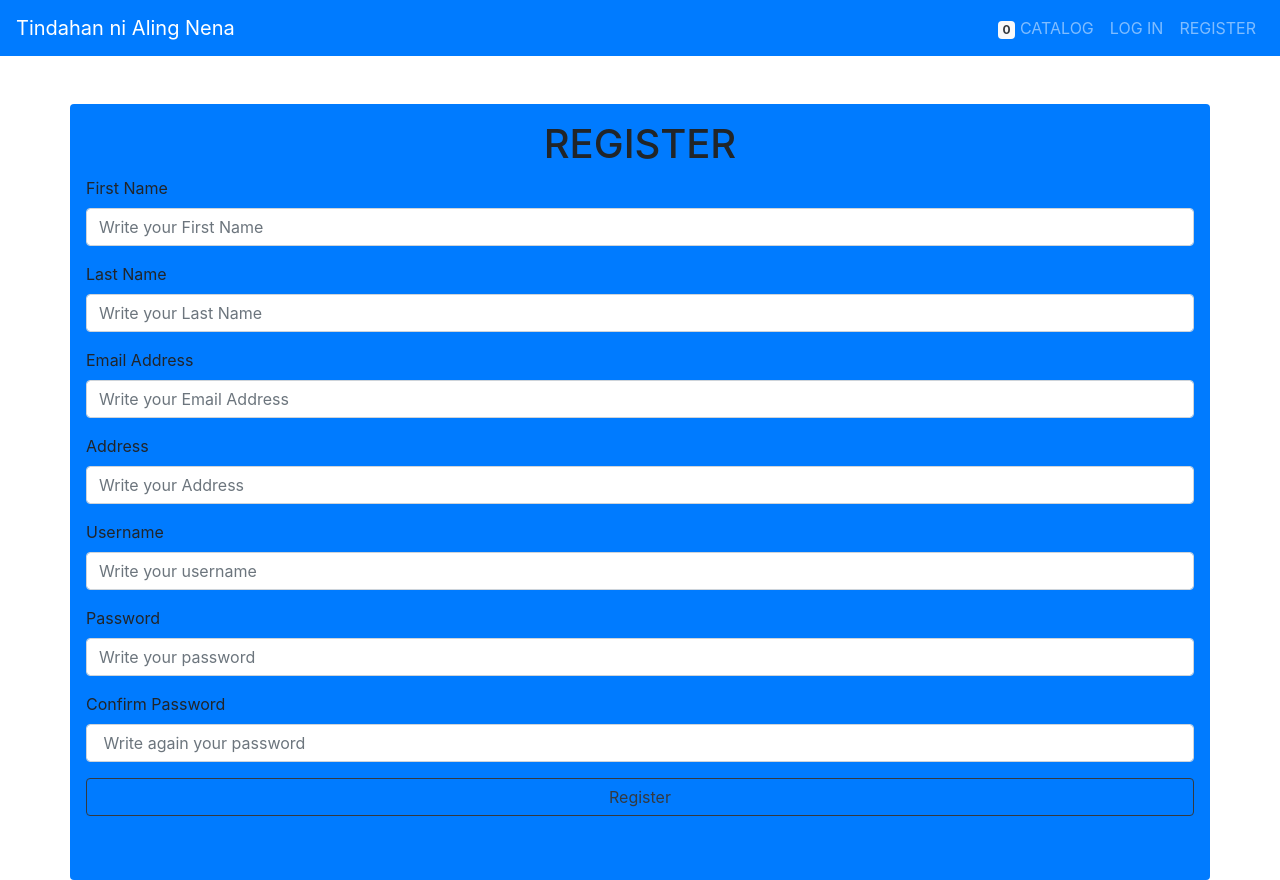
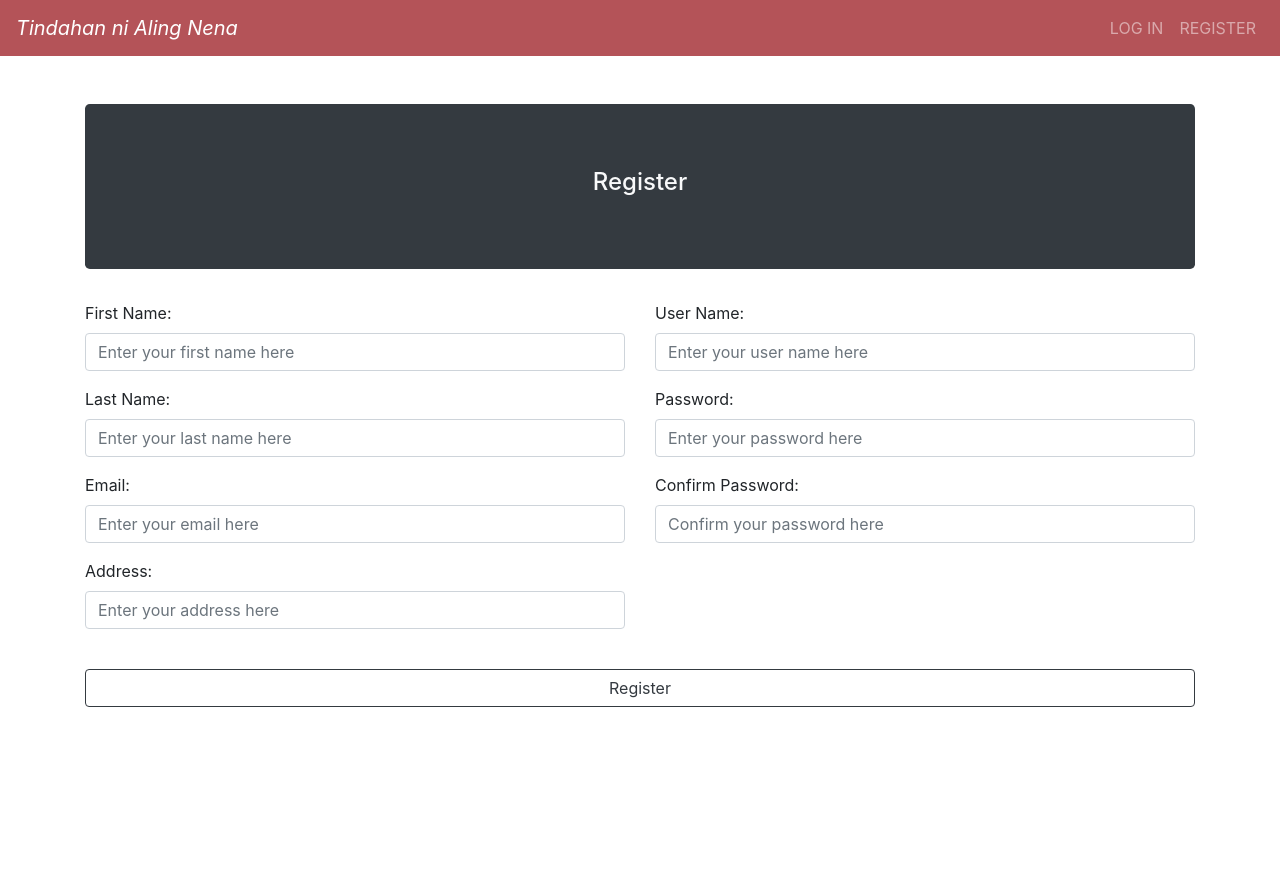
Before and after one commit to jedruspatron/tindahanNiAlingNena, a PHP site: page /app/views/register.php in a window 1280 px wide. After the commit the page ends 707 px from the top, so only its background shows below. Run offline with PHP 8.4, Linux system fonts and the light colour scheme; some libraries are stand-ins or nearby versions.

Commit message:
update 01112019

```diff
--- a/app/assets/css/style.css
+++ b/app/assets/css/style.css
@@ -0,0 +1,4 @@
+
+#sevy {
+	background-color: #B45358;
+}
--- a/app/assets/js/script.js
+++ b/app/assets/js/script.js
@@ -0,0 +1,166 @@
+$(document).ready ( () => {
+	function validate_registration_form() {
+		let errors = 0
+		let username = $("#username").val();
+		let password = $("#password").val();
+		let firstname = $("#firstname").val();
+		let lastname = $("#lastname").val();
+		let email = $("#email").val();
+		let address = $("#address").val();
+
+		//username should be greater than or equal to 10 chars
+		if(username.length < 10) {
+			$("#username").next().html("User Name should be at least 10 characters");
+			errors++;
+		} else {
+			$('#username').next().html('');
+		}
+
+		if(password.length < 8) {
+			$("#password").next().html("Please provide a stronger password");
+			errors++;
+		} else {
+			$("#password").next().html('');
+		}
+
+		//pass should be at least 8 characters
+
+
+
+		//email
+		if(!email.includes("@")) {
+			$("#email").next().html("Please provide a valide email");
+			errors++;
+		} else {
+			$("#email").next().html('');
+			}
+
+		//address
+
+		if(!address != "") {
+			$("#address").next().html("Please provide a valid address");errors;
+		} else {
+			$("#address").next().html('');
+		}
+
+		if(!firstname != "") {
+			$("#firstname").next().html("Please provide your first name");errors;
+		} else {
+			$("#address").next().html('');
+		}
+
+		if(!lastname != "") {
+			$("#lastname").next().html("Please provide your last name");errors;
+		} else {
+			$("#address").next().html('');
+		}
+
+		if(!password !== $("#confirm_password").val()) {
+			$("#conpass").next().html("Please provide your last name");errors;
+		} else {
+			$("#conpass").next().html('');
+		}
+
+		if(errors > 0) {
+			return false; //this means there are errors
+		} else {
+			return true;
+		}
+
+	}
+
+
+	$("#add_user").click((e) => {
+		if(validate_registration_form()) {
+
+			let username = $("#username").val();
+			let password = $("#password").val();
+			let firstname = $("#firstname").val();
+			let lastname = $("#lastname").val();
+			let email = $("#email").val();
+			let address = $("#address").val();
+
+
+			$.ajax({
+				"url": '../controllers/create_user.php',
+				"method": "POST",
+				"data" : {
+					'username' : username,
+					'password' :password,
+					'firstname' :firstname,
+					'lastname' :lastname,
+					'email' : email,
+					'address' :address
+				},
+				"success":(data) => {
+					if(data == "user_exists") {
+						$("#username").next().html("User Name already exists");
+					} else {
+					alert("user created successfully");
+					//redirect browser
+					window.location.replace("../../index.php")
+					}
+				}
+			});
+
+		}
+
+	});
+
+// login and session
+
+$("#login").click((e) => {
+	let username = $("#username").val();
+	let password = $("#password").val();
+
+	$.ajax({
+		"url" : "../controllers/authenticate.php",
+		"method" : "POST",
+		"data" : {
+			'username' : username,
+			'password' : password
+		},
+		"success":(data) => {
+			if (data == "login_failed") {
+				$("#username").next().html("Please provide correct login info")
+			} else {
+				window.location.replace("../views/home.php");
+			}
+		}
+	});
+});
+
+
+//prep for add to cart
+
+$(document).on('click', '.add-to-cart', (e) => {
+//to prevent default behavior and to overrider it with our own
+e.preventDefault();
+//prevent parent elements to be triggered
+e.stopPropagation();
+
+//target is the one who triggered event in this case add to cart button
+let item_id = $(e.target).attr("data-id");
+let item_quantity = parseInt($(e.target).prev().val());
+
+$.ajax({
+	"url" : "../controllers/update_cart.php",
+	"method" : "POST",
+	"data" : {
+		'item_id' : item_id,
+		'item_quantity':item_quantity
+	},
+
+	"success": (data) => {
+		$("#cart-count").html(data);
+	}
+})
+
+
+});
+
+
+
+
+
+});
--- a/app/controllers/logout.php
+++ b/app/controllers/logout.php
@@ -1,9 +1,13 @@
 
 <?php
+
+//Destroy all sessions
 
 session_start();
 session_unset();
 session_destroy();
+
+//Route user to landing page
 $_SESSION = array();
 
 header("Location: ../../index.php");
--- a/app/partials/footer.php
+++ b/app/partials/footer.php
@@ -1 +1 @@
-<link rel="stylesheet" type="text/css" href="../assets/ script.js">
+<script type="text/javascript" src="../assets/js/script.js"></script>
--- a/app/partials/header.php
+++ b/app/partials/header.php
@@ -1,6 +1,8 @@
-	<nav class="navbar navbar-expand-lg navbar-dark bg-primary">
+
+<div>
+	<nav id="sevy" class="navbar navbar-expand-lg navbar-dark">
 		<a class="navbar-brand" href="#">
-			<i class="far fa-hand-peace"></i> Tindahan ni Aling Nena
+			<i class="far fa-hand-peace">Tindahan ni Aling Nena</i>
 		</a>
 
 		<button class="navbar-toggler" type="button" data-toggle="collapse" data-target="#navbar-nav">
@@ -10,19 +12,43 @@
 		<div id="navbar-nav" class="collapse navbar-collapse">
 			<ul class="navbar-nav ml-auto">
 
+				<?php if(isset($_SESSION['user'])) { ?>
+
 				<li class="nav-item">
-					<a class="nav-link"  href="../controllers/logout.php"> <span class="badge bg-light text-dark" id="cart-count">0</span> CATALOG </a>
+					<a class="nav-link"  href="../views/catalog.php"> CATALOG </a>
+				</li>
+
+
+				<li class="nav-item">
+					<a class="nav-link"  href="../views/catalog.php"> <span class="badge bg-light text-dark" id="cart-count">
+						<?php
+						if (isset($_SESSION['cart'])) {
+							echo array_sum($_SESSION['cart']);
+						} else {
+							echo 0;
+						} ?>
+					</span> CART </a>
 				</li>
 
 				<li class="nav-item">
-					<a class="nav-link" href="index.php"> LOG IN </a>
+					<a class="nav-link" href="../controllers/logout.php"> LOG OUT </a>
+				</li>
+
+
+			<?php } else { ?>
+
+				<li class="nav-item">
+					<a class="nav-link" href="../views/login.php"> LOG IN </a>
 				</li>
 
 				<li class="nav-item">
 					<a class="nav-link" href="../views/register.php"> REGISTER </a>
 				</li>
 
+			<?php } ?>
+
 
 			</ul>
 		</div> <!-- end navbar nav -->
 	</nav> <!-- end nav -->
+</div>
--- a/app/partials/layout.php
+++ b/app/partials/layout.php
@@ -15,9 +15,6 @@
 	<!-- Bootstrap -->
 	<link rel="stylesheet" href="https://maxcdn.bootstrapcdn.com/bootstrap/4.0.0/css/bootstrap.min.css" integrity="sha384-Gn5384xqQ1aoWXA+058RXPxPg6fy4IWvTNh0E263XmFcJlSAwiGgFAW/dAiS6JXm" crossorigin="anonymous">
 
-	<!-- Custom CSS -->
-	<link rel="stylesheet" type="text/css" href="../assets/css/style.css">
-
 	<!-- JS -->
 
 	<!-- Jquery -->
@@ -27,6 +24,11 @@
 	<script src="https://cdnjs.cloudflare.com/ajax/libs/popper.js/1.12.9/umd/popper.min.js" integrity="sha384-ApNbgh9B+Y1QKtv3Rn7W3mgPxhU9K/ScQsAP7hUibX39j7fakFPskvXusvfa0b4Q" crossorigin="anonymous"></script>
 	<!-- Bootstrap JS -->
 	<script src="https://maxcdn.bootstrapcdn.com/bootstrap/4.0.0/js/bootstrap.min.js" integrity="sha384-JZR6Spejh4U02d8jOt6vLEHfe/JQGiRRSQQxSfFWpi1MquVdAyjUar5+76PVCmYl" crossorigin="anonymous"></script>
+
+	<!-- Custom CSS -->
+	<link rel="stylesheet" type="text/css" href="../assets/css/style.css">
+
+
 </head>
 <body>
 
--- a/app/views/register.php
+++ b/app/views/register.php
@@ -1,137 +1,77 @@
 <?php require_once '../partials/layout.php'; ?>
 
+<?php function get_page_content() {
+	global $conn; ?>
 
-<?php function get_page_content() { ?>
+	<div class="container">
+		<div class="jumbotron bg-dark text-light text-center mt-5">
+			<h4>Register</h4>
+		</div>
+		<!-- end of jumbotron -->
 
-<div class="container bg-primary rounded p-3 mt-5">
-	<h1 class="text-center">REGISTER</h1>
+		<form id="register_form">
+			<div class="row">
+				<div class="col-sm-6">
+					<div class="form-group">
+						<label for="firstname">First Name:</label>
+						<input type="text" id="firstname" class="form-control" name="firstname" placeholder="Enter your first name here">
+						<span class="validation"></span>
+					</div>
 
-	<!-- register form -->
+					<div class="form-group">
+						<label for="lastname">Last Name:</label>
+						<input type="text" id="lastname" class="form-control" name="lastname" placeholder="Enter your last name here">
+						<span class="validation"></span>
+					</div>
 
-	<form id="register_form" action="../controllers/register_endpoint.php" method="POST">
+					<div class="form-group">
+						<label for="email">Email:</label>
+						<input type="email" id="email" class="form-control" name="email" placeholder="Enter your email here">
+						<span class="validation"></span>
+					</div>
+					<div class="form-group">
+						<label for="address">Address:</label>
+						<input type="text" id="address" class="form-control" name="address" placeholder="Enter your address here">
+						<span class="validation"></span>
+					</div>
+				</div>
+				<!-- end of left side -->
 
-	  <div class="form-group">
-	    <label for="firstName">First Name</label>
-	    <input type="text" name="firstName" class="form-control" id="firstName"  placeholder="Write your First Name">
-	    <span></span>
-	  </div>
+				<div class="col-sm-6">
 
-	  <div class="form-group">
-	    <label for="lastName">Last Name</label>
-	    <input type="text" name="lastName" class="form-control" id="lastName"  placeholder="Write your Last Name">
-	    <span></span>
-	  </div>
+					<div class="form-group">
+						<label for="username">User Name:</label>
+						<input type="text" id="username" class="form-control" name="username" placeholder="Enter your user name here">
+						<span class="validation"></span>
+					</div>
+
+					<div class="form-group">
+						<label for="password">Password:</label>
+						<input type="password" id="password" class="form-control" name="password" placeholder="Enter your password here">
+						<span class="validation"></span>
+					</div>
+
+					<div class="form-group">
+						<label for="conpass">Confirm Password:</label>
+						<input type="password" id="conpass" class="form-control" name="conpass" placeholder="Confirm your password here">
+						<span class="validation"></span>
+					</div>
 
 
-	  <div class="form-group">
-	    <label for="email">Email Address</label>
-	    <input type="email" name="email" class="form-control" id="email"  placeholder="Write your Email Address">
-	    <span></span>
-	  </div>
+				</div>
+				<!-- end of right side -->
 
-	  <div class="form-group">
-	    <label for="address">Address</label>
-	    <input type="text" name="address" class="form-control" id="lastName"  placeholder="Write your Address">
-	    <span></span>
-	  </div>
-
-	  <div class="form-group">
-	    <label for="userName">Username</label>
-	    <input type="text" name="userName" class="form-control" id="userName"  placeholder="Write your username">
-	    <span></span>
-	  </div>
-
-	  <div class="form-group">
-	    <label for="password">Password</label>
-	    <input type="password" name="password" class="form-control" id="password" placeholder="Write your password">
-	  	<span></span>
-	  </div>
-
-	  <div class="form-group">
-	    <label for="conpassword"> Confirm Password</label>
-	    <input type="password" name="conpassword" class="form-control" id="conpassword" placeholder=" Write again your password">
-	  	<span></span>
-	  </div>
-
-	  <button type="button" id="registerBtn" class="btn btn-outline-dark btn-block mb-5">Register</button>
-	</form>
-
-</div>
-
-<script>
-	$('#registerBtn').click( () => {
-		//put validation here
-
-		let errorFlag = false;
-		const username = $('#userName').val();
-
-		//username field is empty
-		if (username == 0) {
-			$('#userName').next().css('color', 'red');
-			$('#userName').next().html('this field is required');
-			errorFlag=true;
-		} else {
-		//username already exists
-
-			$.ajax({
-				url: '../controllers/check_username.php',
-				method: 'POST',
-				data: {username: username},
-				async: false // if you set it to false you need to complete this before  proceeding
-			}).done( data => {
-				// if username exists, send an error. else allow it.
-				if(data == "meron") {
-					$('#userName').next().css('color', 'red');
-					$('#userName').next().html('username is already taken');
-					errorFlag = true;
-				} else {
-					//username is available
-					$('#userName').next().css('color', 'green');
-					$('#userName').next().html('username available');
-				}
-			});
-
-		}
-
-
-		const password = $('#password').val();
-		const conpassword = $('#conpassword').val();
-		// console.log(password);
-
-		//check if password field is empty
-		if (password.length == 0) {
-			$('#password').next().css('color', 'red');
-			$('#password').next().html('this field is required');
-			errorFlag == true;
-		} else {
-			$('#password').next().html(''); //removes the error msg
-			//passwords do not much
-			if(password !== conpassword) {
-				$('#conpassword').next().css('color', 'red');
-				$('#conpassword').next().html('passwords do not match');
-				errorFlag = true;
-			}
-		}
+			</div>
+			<!-- end of row -->
 
 
 
+		</form>
+		<!-- end of form -->
 
+	<div class="text-center py-4 mb-5">
+		<button type="button" id="add_user" class="btn btn-outline-dark btn-block mb-5">Register</button>
 
-		//password field is empty
+	</div>
 
-		//passwords did not match
-
-
-	if (errorFlag == false) {
-		$("#register_form").submit();
-	}
-
-	});
-
-
-</script>
-
-
-
-
-<?php }; ?>
+<?php }?>
--- a/app/views/template.php
+++ b/app/views/template.php
@@ -1,4 +1,4 @@
-<?php require_once '../partials/template.php'; ?>
+<?php require_once '../partials/layout.php'; ?>
 
 <?php function get_page_content() { ?>
 
```
Also changed, not shown: app/controllers/authenticate.php (+12 -7 lines), app/controllers/create_user.php (added, +36 -0 lines), app/controllers/update_cart.php (added, +28 -0 lines), app/views/catalog.php (+7 -0 lines), app/views/login.php (added, +34 -0 lines).
